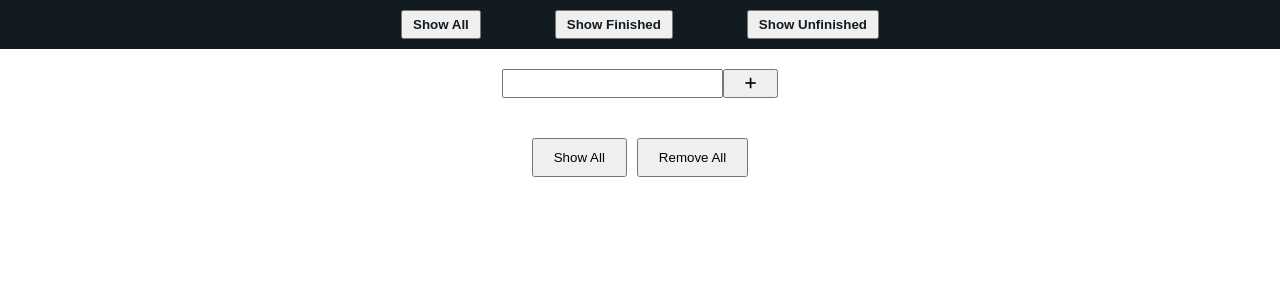
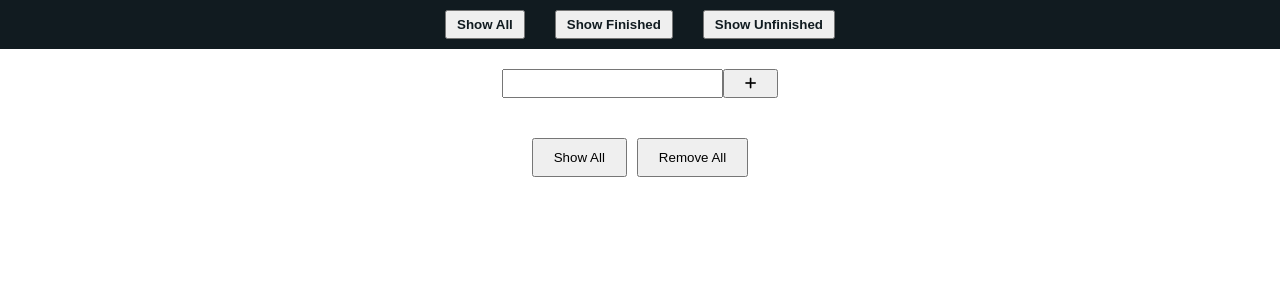
Before and after one commit to DeveloperShad/todo, a React (Create React App) app: page / in a window 1280 px wide. Shown: the top 300 px of the page. Built offline with nearby package versions, Linux system fonts and the light colour scheme.

Commit message:
cheking responsive commit 2

```diff
--- a/src/components/Todo/todo.css
+++ b/src/components/Todo/todo.css
@@ -18,7 +18,7 @@ nav{
     justify-content: center;
     padding: 10px 0;
     align-items: center;
-    gap: 5vw;
+    gap:20px;
 
 
 }
```
